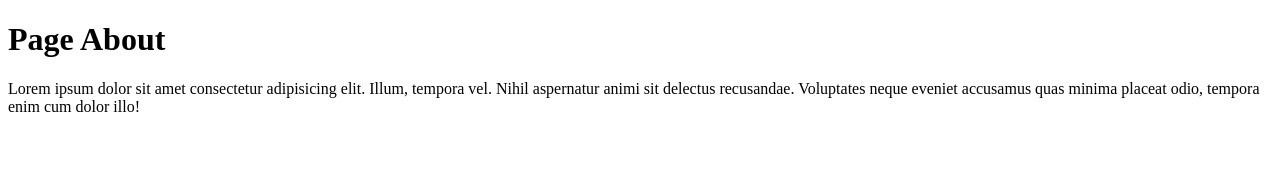
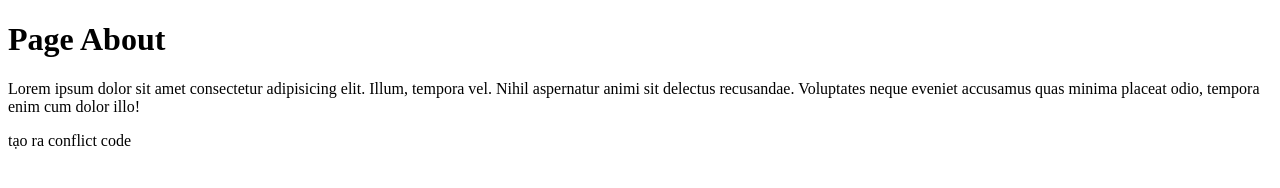
Before and after one commit to vanhieu49/training-git, a plain HTML site: page about.html in a window 1280 px wide. Drawn offline with Linux system fonts and the light colour scheme.

Commit message:
Update about.html

```diff
--- a/about.html
+++ b/about.html
@@ -14,5 +14,8 @@
             Voluptates neque eveniet accusamus quas minima placeat odio,
             tempora enim cum dolor illo!</p>
     </div>
+    <div>
+        <p>tạo ra conflict code </p>
+    </div>
 </body>
 </html>
```
